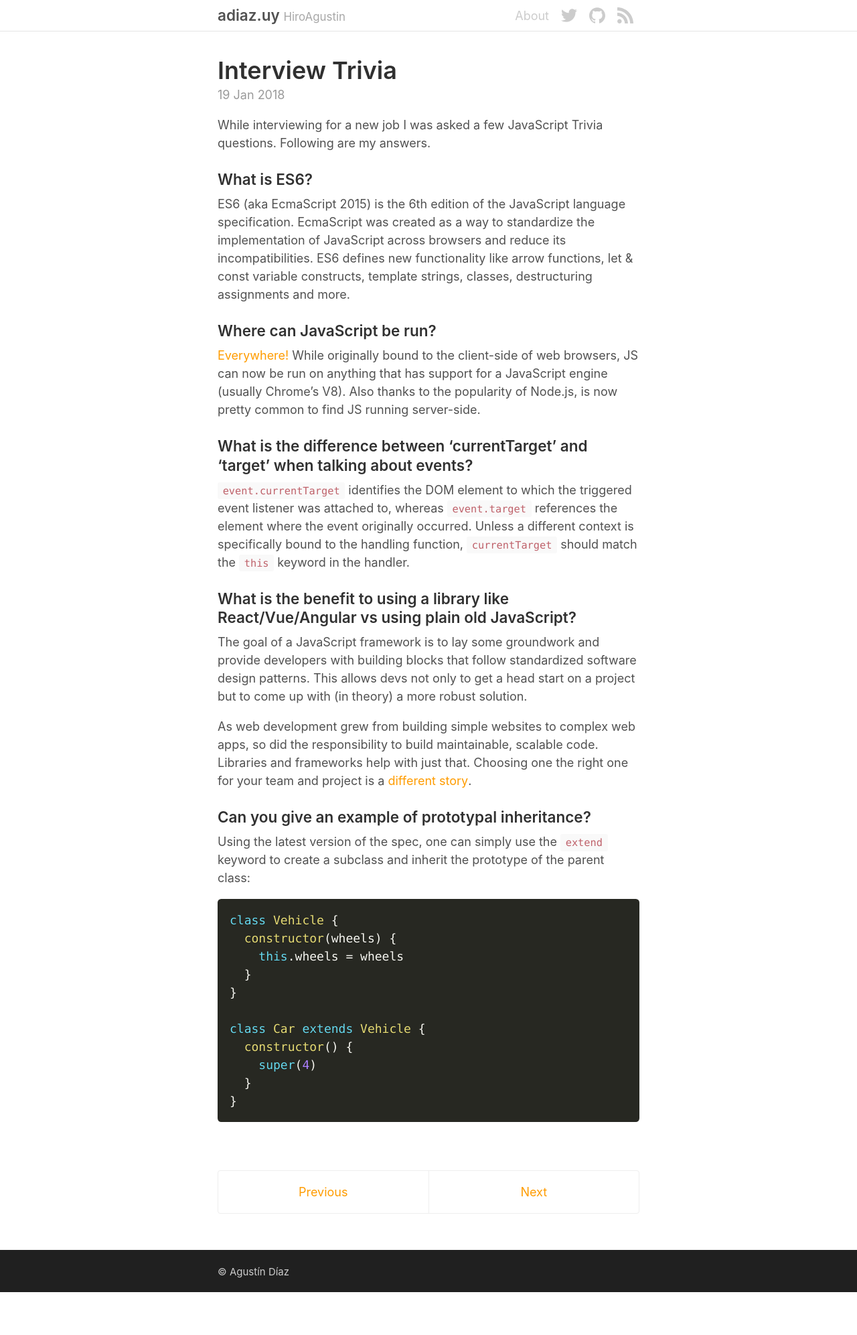
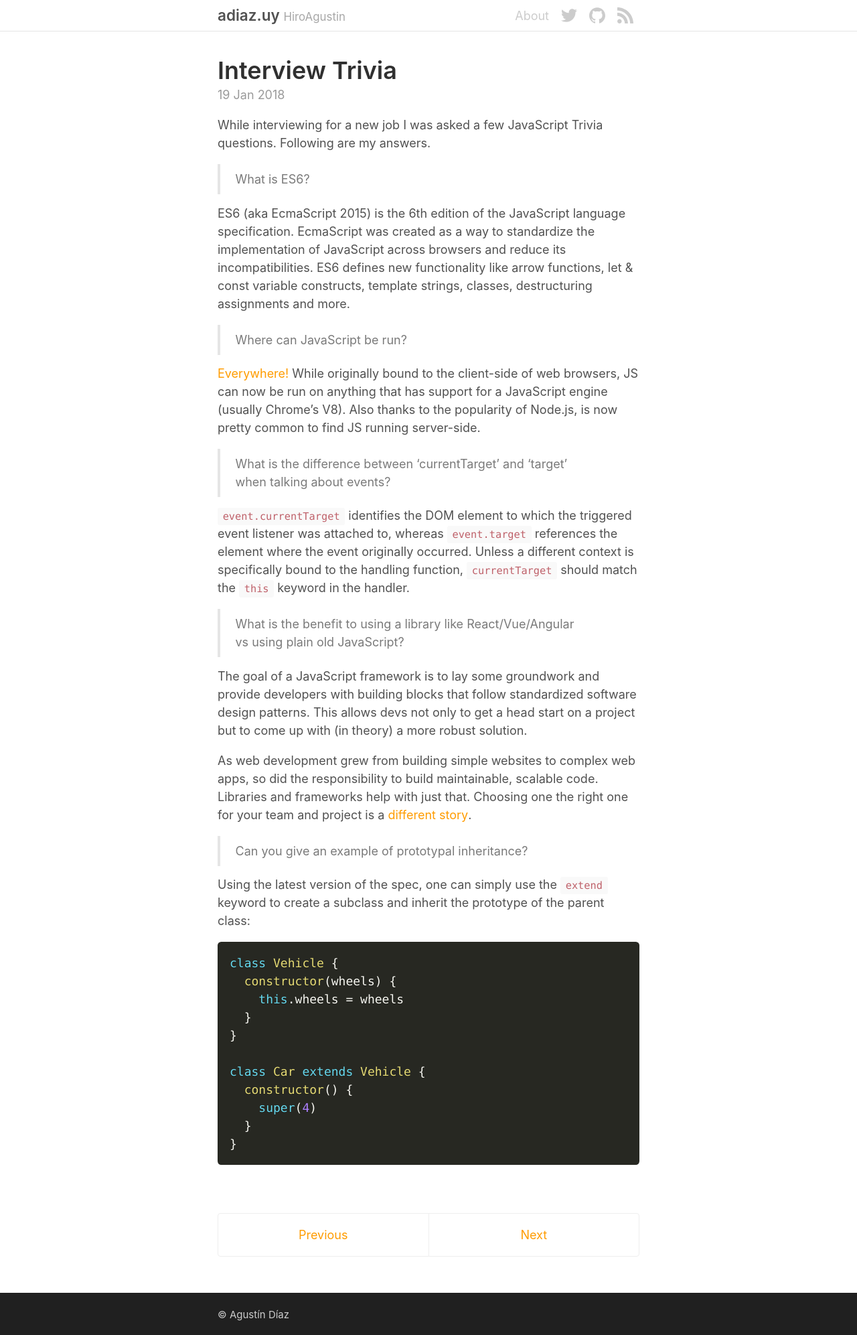
Before and after one commit to HiroAgustin/adiaz.uy-legacy, a Jekyll site: the page built from _posts/2018-01-19-interview-trivia.md, in a window 1280 px wide. Shown: the whole page at 67% size. Built offline with Jekyll 4.4.1, drawn with Linux system fonts in a browser that asks for light colours; nearby versions of some CDN libraries; before the commit the page ends 1929 px from its top, so only the background shows below that.

Commit message:
Be more semantic with the headlines.

```diff
--- a/_posts/2018-01-19-interview-trivia.md
+++ b/_posts/2018-01-19-interview-trivia.md
@@ -5,25 +5,25 @@ title: Interview Trivia
 
 While interviewing for a new job I was asked a few JavaScript Trivia questions. Following are my answers.
 
-### What is ES6?
+> What is ES6?
 
 ES6 (aka EcmaScript 2015) is the 6th edition of the JavaScript language specification. EcmaScript was created as a way to standardize the implementation of JavaScript across browsers and reduce its incompatibilities. ES6 defines new functionality like arrow functions, let & const variable constructs, template strings, classes, destructuring assignments and more.
 
-### Where can JavaScript be run?
+> Where can JavaScript be run?
 
 [Everywhere!](http://johnny-five.io/) While originally bound to the client-side of web browsers, JS can now be run on anything that has support for a JavaScript engine (usually Chrome’s V8). Also thanks to the popularity of Node.js, is now pretty common to find JS running server-side.
 
-### What is the difference between ‘currentTarget’ and ‘target’ when talking about events?
+> What is the difference between ‘currentTarget’ and ‘target’ when talking about events?
 
 `event.currentTarget` identifies the DOM element to which the triggered event listener was attached to, whereas `event.target` references the element where the event originally occurred. Unless a different context is specifically bound to the handling function, `currentTarget` should match the `this` keyword in the handler.
 
-### What is the benefit to using a library like React/Vue/Angular vs using plain old JavaScript?
+> What is the benefit to using a library like React/Vue/Angular vs using plain old JavaScript?
 
 The goal of a JavaScript framework is to lay some groundwork and provide developers with building blocks that follow standardized software design patterns. This allows devs not only to get a head start on a project but to come up with (in theory) a more robust solution.
 
 As web development grew from building simple websites to complex web apps, so did the responsibility to build maintainable, scalable code. Libraries and frameworks help with just that. Choosing one the right one for your team and project is a [different story](http://www.commitstrip.com/en/2015/09/16/how-to-choose-the-right-javascript-framework/).
 
-### Can you give an example of prototypal inheritance?
+> Can you give an example of prototypal inheritance?
 
 Using the latest version of the spec, one can simply use the `extend` keyword to create a
 subclass and inherit the prototype of the parent class:
```
Also changed, not shown: _posts/2014-12-16-why-i-hate-images.md (+2 -2 lines).
